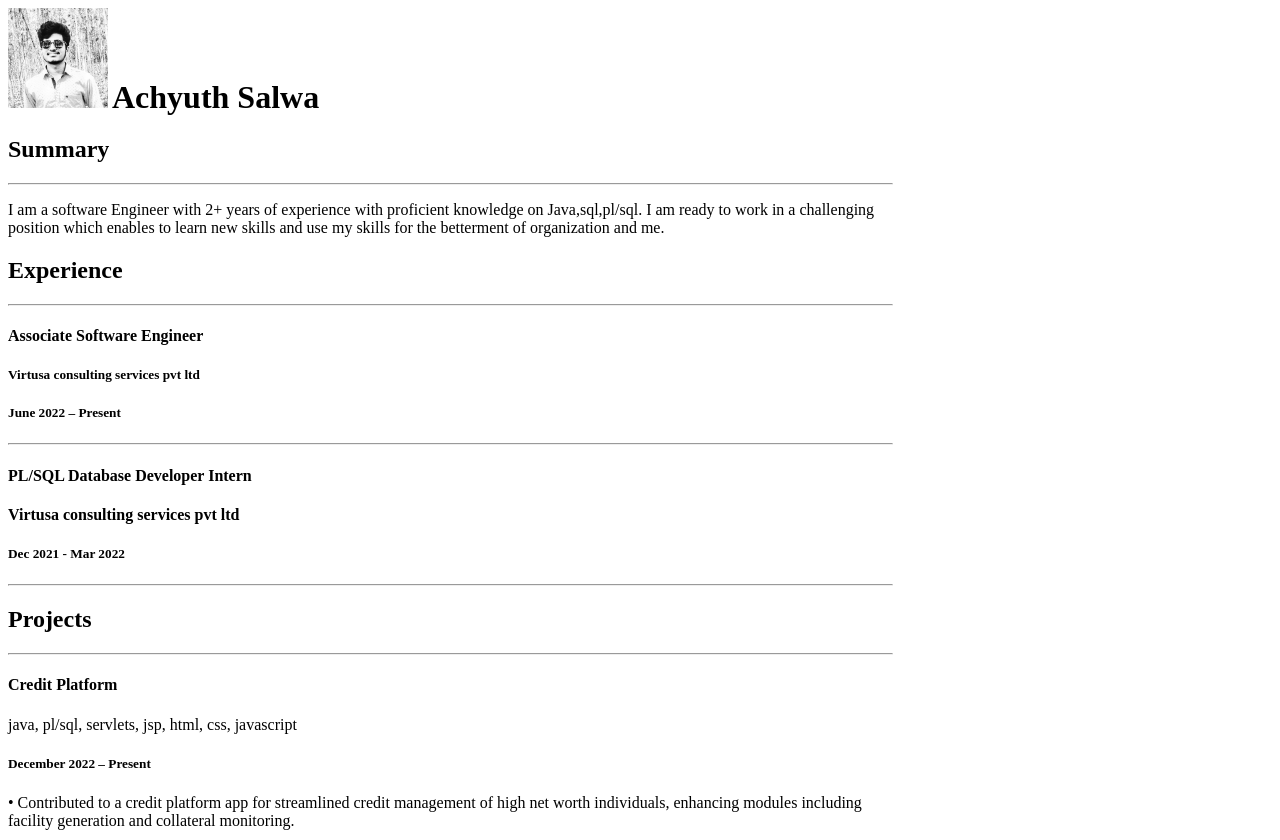
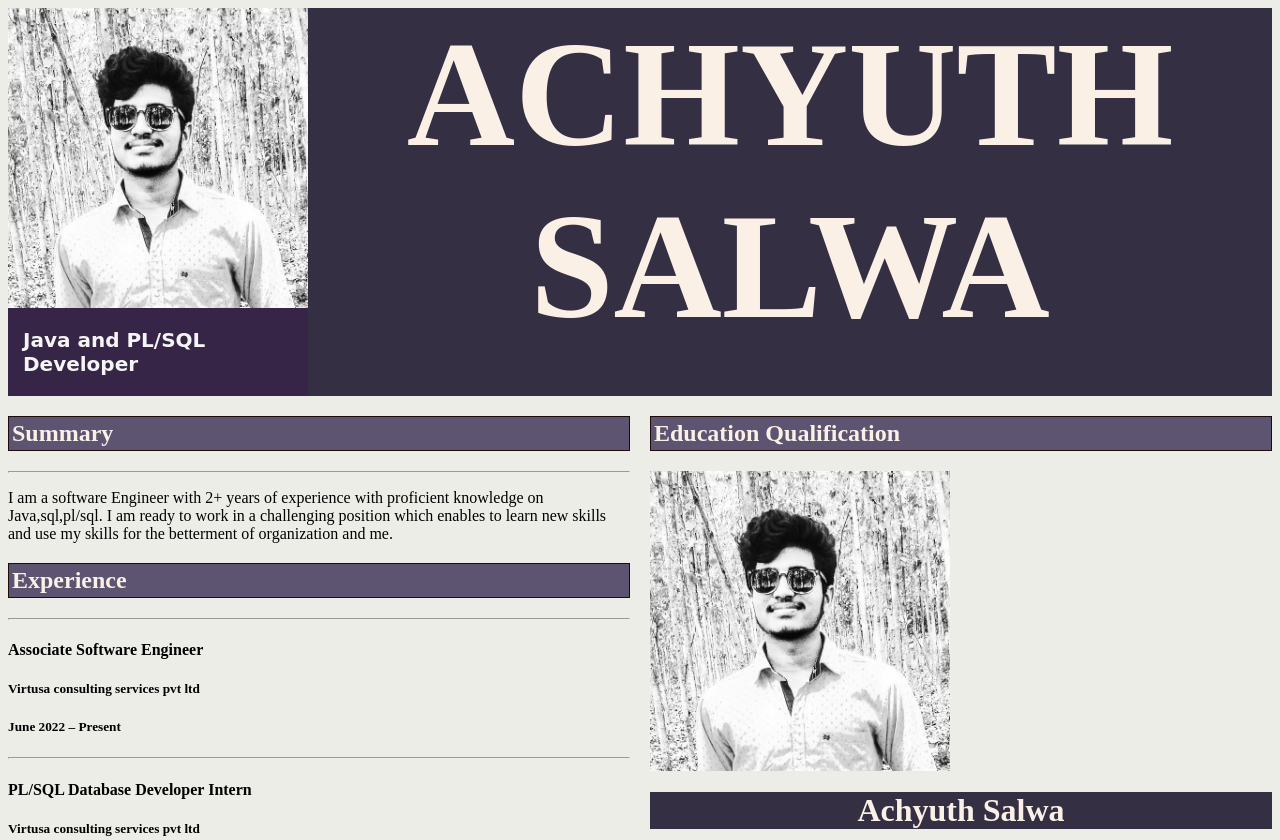
Before and after one commit to AchyuthSalwa/Achyuth_portfolio, a plain HTML site: page public/Resume.html in a window 1280 px wide. Shown: the top 840 px of the page. Drawn offline with Linux system fonts and the light colour scheme.

Commit message:
Add files via upload

```diff
--- a/public/Resume.html
+++ b/public/Resume.html
@@ -5,32 +5,79 @@
     <meta name="viewport" content="width=device-width, initial-scale=1.0">
     <title>Achu Resume</title>
     <style>
-        #div0{
-            width: 70%;
-            height:100%;
-            display: inline-block;
+         #div0{
+            width: 50%;
+            height: 80%;
+            /* float: left; */
+        }
+        #main{
+            display: flex;
+            gap: 20px;
         }
         #div1{
-            display: inline-block;
-            width:20%;
-            height:100%;
+            width: 50%;
+            display: flex;
+            flex-direction: column;
         }
+        img{
+            float: left;
+            width:300px;
+            height:300px
+        }
+       h2{
+        clear:left;
+        border:1px solid rgb(30, 11, 11);
+        padding: 3px;
+       }
+       #name{
+        font-size: 150px;
+        margin:0px;
+       }
+       #job-title{
+        z-index: 0;
+    /* position: ; */
+    bottom: 270px;
+    color: whitesmoke;
+    left: 20px;
+    background-color: rgb(54, 37, 70);
+    margin :0px;
+    padding-top: 20px;
+    padding-bottom: 20px;
+    padding-left: 15px;
+    font-size: 20px;
+    font-family: cursive;
+       }
+    .main{
+        display:flex;
+        flex-direction: column;
+    }
+    .outermain{
+        display:flex;
+    }
     </style>
     <link rel="stylesheet" href="../public/style.css">
 </head>
 <body>
-    <div id="div0">
-    <img src="../assets/images/IMG-20190423-WA0014.jpg" alt="my profile " height="100"> <h1 style="display: inline;">Achyuth Salwa</h1>
+    <div class="outermain">
+    <div class="main">
+    <img src="../assets/images/IMG-20190423-WA0014.jpg" alt="my profile " height="100">
+    <h3 id="job-title">Java and PL/SQL Developer</h3>
+    </div>
+    <h1 id="name">ACHYUTH SALWA</h1>
+    </div>
+    <div id="main">
+        <div id="div0">
     <h2>Summary</h2>
     <hr>
     <p>I am a software Engineer with 2+ years of experience with proficient knowledge on Java,sql,pl/sql. I am ready to work in a challenging position which enables to learn new skills and use my skills for the betterment of organization and me. </p>
     <h2>Experience</h2>
     <hr>
-    <h4>Associate Software Engineer</h4> <h5>Virtusa consulting services pvt ltd</h5>
+    <h4>Associate Software Engineer</h4>
+     <h5>Virtusa consulting services pvt ltd</h5>
     <h5>June 2022 – Present</h5>
 <hr>
 <h4>PL/SQL Database Developer Intern</h4>
-<h4>Virtusa consulting services pvt ltd</h4>
+<h5>Virtusa consulting services pvt ltd</h4>
 <h5>Dec 2021 - Mar 2022</h5>
 <hr>
 <h2>Projects</h2>
@@ -65,7 +112,7 @@ procedures, functions, triggers, and collections.</p>
     personal details and semester results, with admin privileges for
     linking results to profiles</p>
 </div>
-<div id="#div1">
+<div id="div1">
     <h2>Education Qualification</h2>
     <img src="../assets/images/IMG-20190423-WA0014.jpg" alt="my profile " height="100"> <h1 style="display: inline;">Achyuth Salwa</h1>
     <h2>Summary</h2>
@@ -87,5 +134,6 @@ procedures, functions, triggers, and collections.</p>
 <h5>December 2022 – Present</h5>
 <p>
 </div>
+</div>
 </body>
 </html>
--- a/public/style.css
+++ b/public/style.css
@@ -0,0 +1,19 @@
+html{
+    background-color: #edede8;
+}
+h1{
+    background-color: #352F44;
+    color:#FAF0E6;
+    text-align: center;
+}
+h2{
+    background-color: #5C5470;
+    color:#FAF0E6; ;
+}
+ul{
+    background-color: #B9B4C7;
+}
+
+a{
+    color:rgb(97, 76, 76);
+}
--- /dev/null
+++ b/public/style_motivation.css
@@ -0,0 +1,13 @@
+.div1{
+    width: 50%;
+    margin-left: 25%;
+    color: white;
+    margin-top: 10%;
+}
+#img1{
+ width: 100%;
+ border: 10px solid white;
+}
+html{
+    background-color: black;
+}
```
Also changed, not shown: public/Motivation.html (added, +36 -0 lines), assets/images/IMG-20190519-WA0000.jpg (added).
